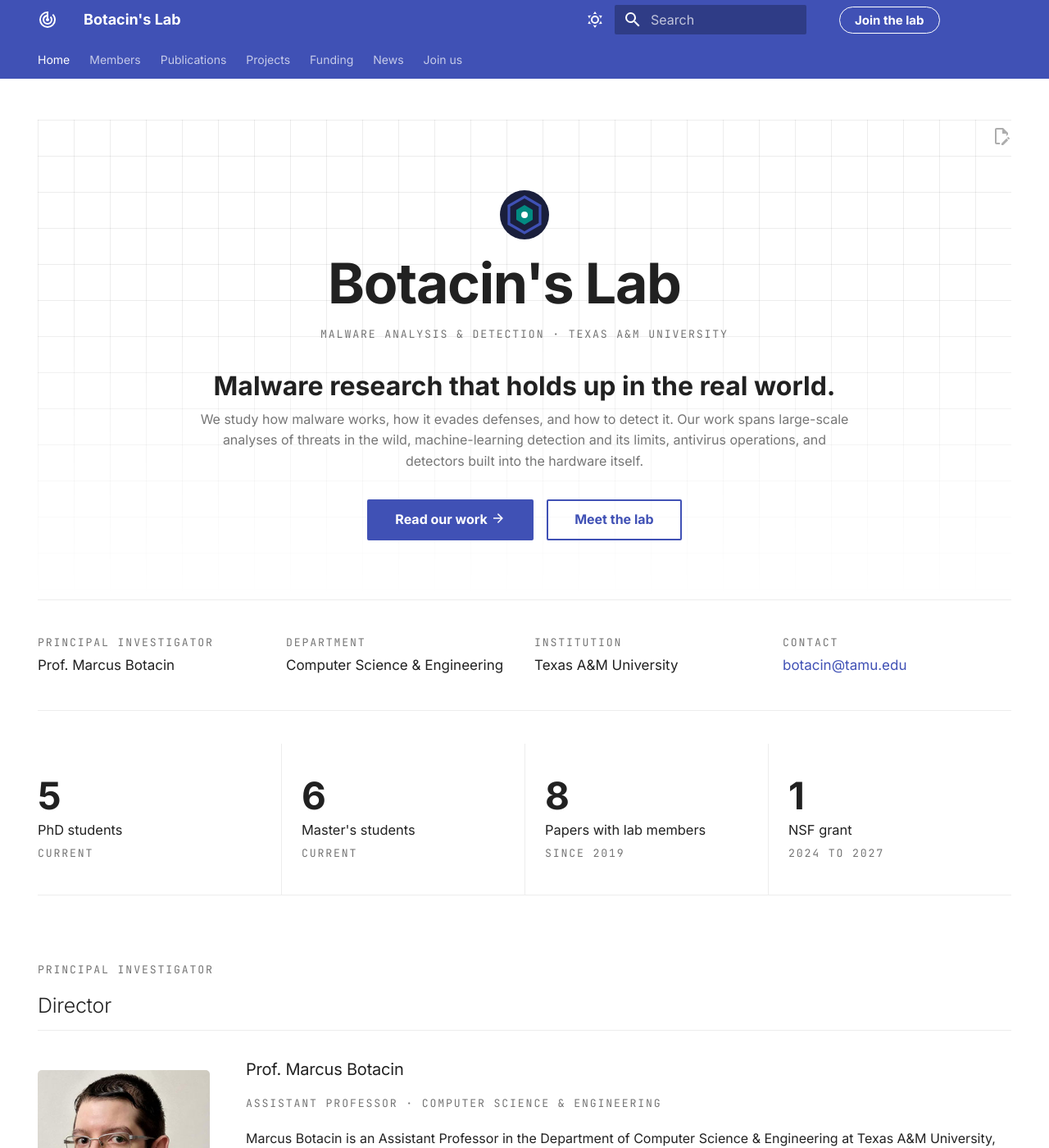
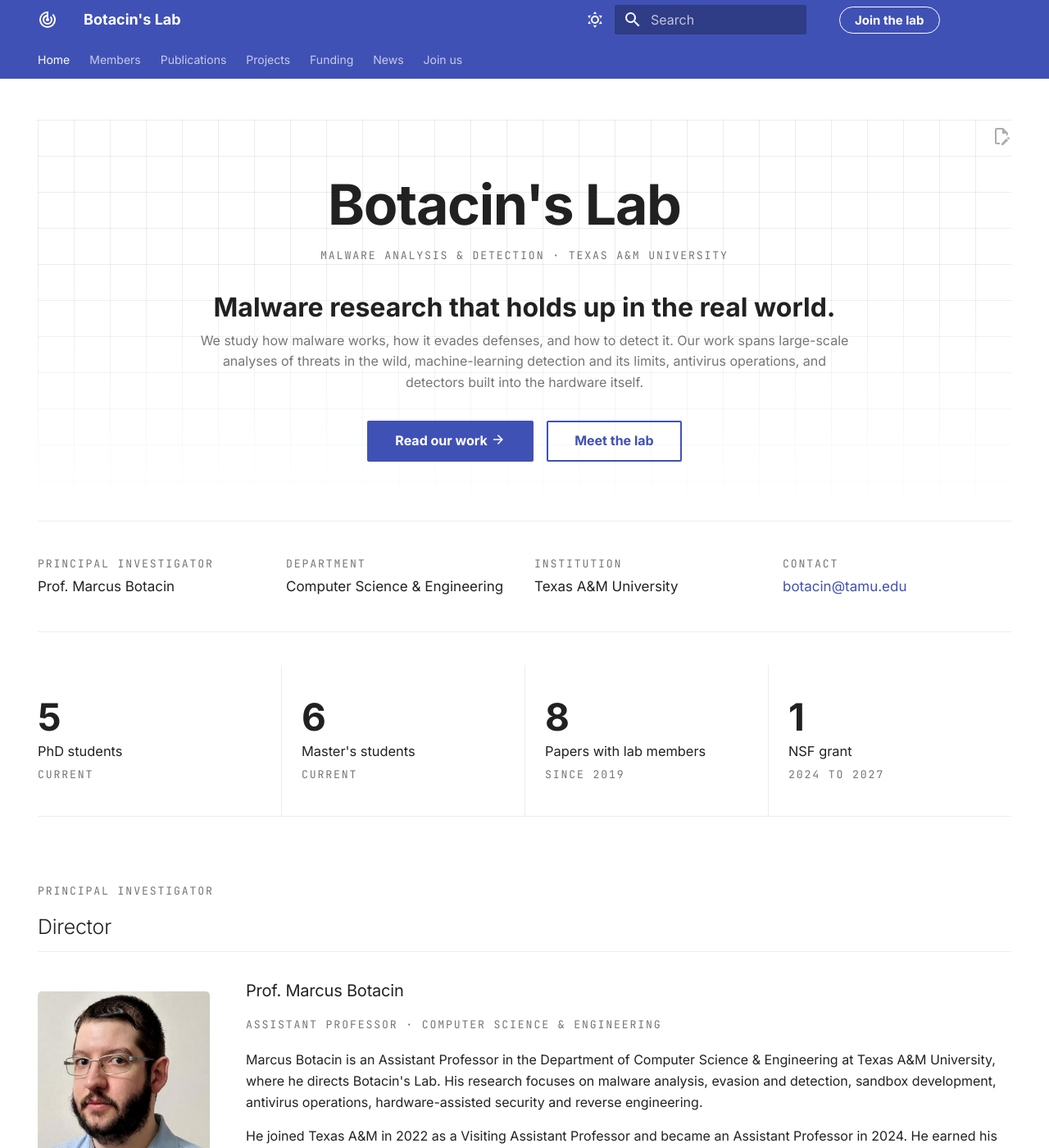
Before and after one commit to Botacin-s-Lab/botacin-s-lab.github.io, an MkDocs documentation site: the page built from docs/index.md, in a window 1280 px wide and 1400 px high. Shown: the whole window at 82% size. Built offline with MkDocs 1.6.1 and Material for MkDocs 9.7.7, drawn with Linux system fonts in a browser that asks for light colours.

Commit message:
Remove logo from landing hero
Co-Authored-By: Claude Sonnet 5 <noreply@anthropic.com>

```diff
--- a/docs/index.md
+++ b/docs/index.md
@@ -6,8 +6,6 @@ hide:
 ---
 
 <div class="lab-hero" markdown>
-
-![Botacin's Lab](images/favicon.svg){ .hero-logo }
 
 # Botacin's Lab
 
--- a/docs/stylesheets/extra.css
+++ b/docs/stylesheets/extra.css
@@ -92,13 +92,6 @@
   background-position: center top;
   -webkit-mask-image: linear-gradient(to bottom, #000 40%, transparent);
   mask-image: linear-gradient(to bottom, #000 40%, transparent);
-}
-
-.lab-hero img.hero-logo {
-  width: 64px;
-  height: 64px;
-  display: block;
-  margin: 0 auto 0.6rem;
 }
 
 .lab-hero h1 {
```
